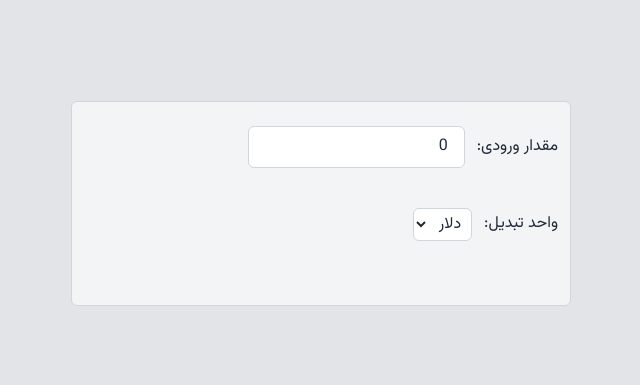
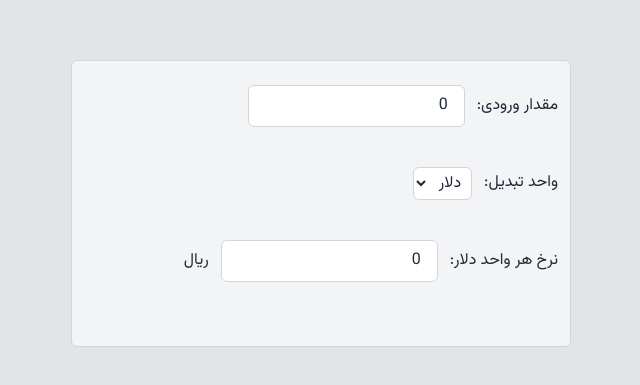
Before and after one commit to Alireza-ghate/currency-converter-task, a React (Vite) app: page / in a window 1280 px wide. Shown: the part 197-582 px from the top of the page, without its empty margins (500-1140 px from the left). Built offline with nearby package versions, Linux system fonts and the light colour scheme.

Commit message:
feat: add ExchangeRateInput to app

```diff
--- a/src/components/Converter.tsx
+++ b/src/components/Converter.tsx
@@ -1,4 +1,5 @@
 import CurrencySelector from "./CurrencySelector";
+import ExchangeRateInput from "./ExchangeRateInput";
 import InputAmount from "./InputAmount";
 
 function Converter() {
@@ -11,6 +12,7 @@ function Converter() {
       <form>
         <InputAmount />
         <CurrencySelector />
+        <ExchangeRateInput />
       </form>
     </div>
   );
--- /dev/null
+++ b/src/components/ExchangeRateInput.tsx
@@ -0,0 +1,26 @@
+import { useState } from "react";
+import Input from "./Input";
+
+function ExchangeRateInput() {
+  const [exchangeRate, setExchangeRate] = useState(0);
+  return (
+    <div className="form-row">
+      <label className="label" htmlFor="rateInput">
+        نرخ هر واحد دلار:
+      </label>
+      <div className="space-x-3">
+        <Input
+          id="rateInput"
+          value={exchangeRate}
+          onChange={(e) => setExchangeRate(Number(e.target.value))}
+          type="number"
+          step={1000}
+          min={0}
+        />
+        <span>ریال</span>
+      </div>
+    </div>
+  );
+}
+
+export default ExchangeRateInput;
```
